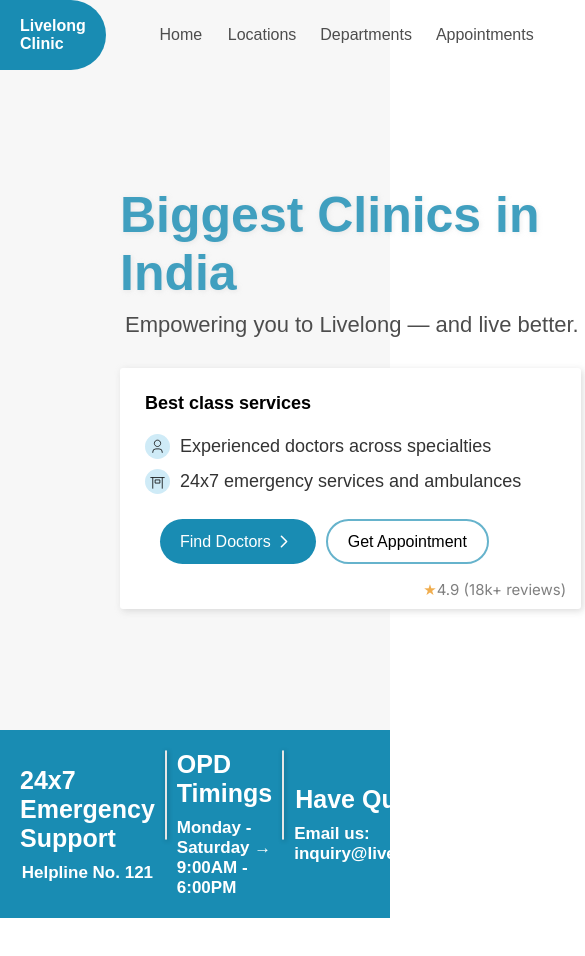
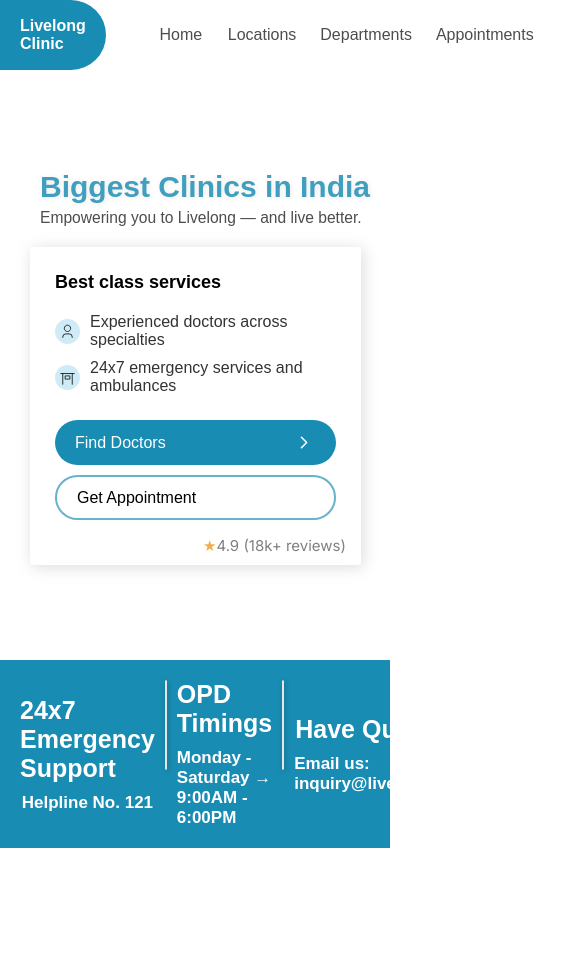
Before and after one commit to ExplorInfinity/Livelong-Clinic, a React (Vite) app: page / in a window 390 px wide. Shown: the top 956 px of the page, 585 px wide, since content can reach past the window. Built offline with nearby package versions, Linux system fonts and the light colour scheme.

Commit message:
Responsive Hero Section

```diff
--- a/src/app/home/sections/heroSection/heroSection.tsx
+++ b/src/app/home/sections/heroSection/heroSection.tsx
@@ -12,11 +12,11 @@ export default function HeroSection({ showLoginForm } : HeroSectionProps): JSX.E
     return (
         <div className={styles.heroSection}>
             <div className={styles.titleSection}>
-                <div className={styles.title}>
+                <div className={styles.quotes}>
                     <h1 className={styles.main_quote}>Biggest Clinics in India</h1>
                     <h2 className={styles.caption}>Empowering you to Livelong — and live better.</h2>
                 </div>
-                <div className={styles.table}>
+                <div className={styles.highlightBox}>
                     <h4 className={styles.featureHeading}>Best class services</h4>
                     <ul className={styles.featureTable}>
                         <li><img src={doctorSmall} />Experienced doctors across specialties</li>
--- a/src/app/home/sections/heroSection/style.module.css
+++ b/src/app/home/sections/heroSection/style.module.css
@@ -1,7 +1,7 @@
 @import url('https://fonts.googleapis.com/css2?family=Inter:wght@300;400;500;600;700;800&display=swap');
 
 .heroSection {
-    --background-hero-section: hsl(0, 0%, 97%);
+    --background-hero-section: var(--theme-color-secondary);
     --text-main-quote: hsl(195, 50%, 50%);
     --text-extra-bold: hsl(195, 40%, 50%);
     --font-family: Arial, Helvetica, sans-serif;
@@ -22,16 +22,7 @@
     padding: 10px 100px;
 }
 
-.main_heading {
-    color: white;
-    font-size: 40px;
-    font-family: Arial, Helvetica, sans-serif;
-    margin: 10px;
-    text-shadow: 1px 1px 5px hsla(0, 0%, 80%, 0.4);
-    color: var(--text-main-quote);
-}
-
-.title {
+.quotes {
     margin: 10px 20px;
     display: flex;
     flex-direction: column;
@@ -39,7 +30,7 @@
 }
 
 .main_quote {
-    font-size: 50px;
+    font-size: clamp(30px, 7vw, 50px);
     font-family: Arial, Helvetica, sans-serif;
     text-shadow: 1px 1px 5px hsla(0, 0%, 80%, 0.4);
     color: var(--text-main-quote);
@@ -47,19 +38,19 @@
 }
 
 .caption {
-    font-size: 22px;
+    font-size: clamp(12px, 4vw, 22px);
     margin-left: 5px;
     font-weight: normal;
     color: hsl(0, 0%, 30%);
 }
 
-.table {
+.highlightBox {
     background-color: white;
     width: max-content;
     padding: 25px;
     padding-right: 60px;
     margin: 20px;
-    box-shadow: 2px 2px 7px hsla(0, 0%, 80%, 0.7);
+    box-shadow: 2px 2px 15px hsla(0, 0%, 80%, 0.7);
     border-radius: 3px;
     position: relative;
 }
@@ -78,7 +69,7 @@
 
 .featureTable li {
     text-decoration: none;
-    font-size: 18px;
+    font-size: clamp(16px, 3vw, 18px);
     display: flex;
     align-items: center;
     color: hsl(0, 0%, 20%);
@@ -140,7 +131,7 @@
 
 .getAppointmentBtn:hover {
     transform: scale(1.01);
-    box-shadow: 0 2px 4px hsla(0, 0%, 50%, 0.5);
+    box-shadow: 0 2px 4px hsla(0, 0%, 50%, 0.2);
 }
 
 .certifiedTag {
@@ -243,3 +234,52 @@
         translate: calc(100% + 125px) calc(200% + 62.5px);
     }
 }
+
+@media screen and (max-width: 1150px) {
+    .heroSection {
+        width: 100%;
+        grid-template-columns: 1fr;
+        padding: 75px 10px;
+        overflow: hidden;
+    }
+
+    .titleSection {
+        padding: 10px;
+        width: 100vw;
+    }
+
+    .main_quote {
+        width: 40ch;
+    }
+
+    .caption {
+        margin: 0;
+        width: minmax(30ch, 40ch);
+    }
+
+    .quotes {
+        gap: 0;
+    }
+
+    .highlightBox {
+        max-width: calc(90vw - 20px);
+        margin: 10px;
+        /* margin-inline: auto; */
+        padding: 25px;
+    }
+
+    .btns {
+        padding: 15px 0;
+    }
+
+    .imageSection {
+        display: none;
+    }
+
+}
+
+@media screen and (max-width: 450px) {
+    .btns {
+        flex-direction: column;
+    }
+}
--- a/src/index.css
+++ b/src/index.css
@@ -5,7 +5,7 @@
   --blue-900: hsl(195, 75%, 40%);
 
   --theme-color-main: var(--blue-900);
-  --theme-color-secondary: hsl(0, 0%, 97%);
+  --theme-color-secondary: hsl(0, 0%, 100%);
 
   --clr-primary-900: hsl(195, 75%, 40%);
   --clr-primary-800: hsl(195, 50%, 50%);
```
Also changed, not shown: src/assets/doctorSmall.svg.
